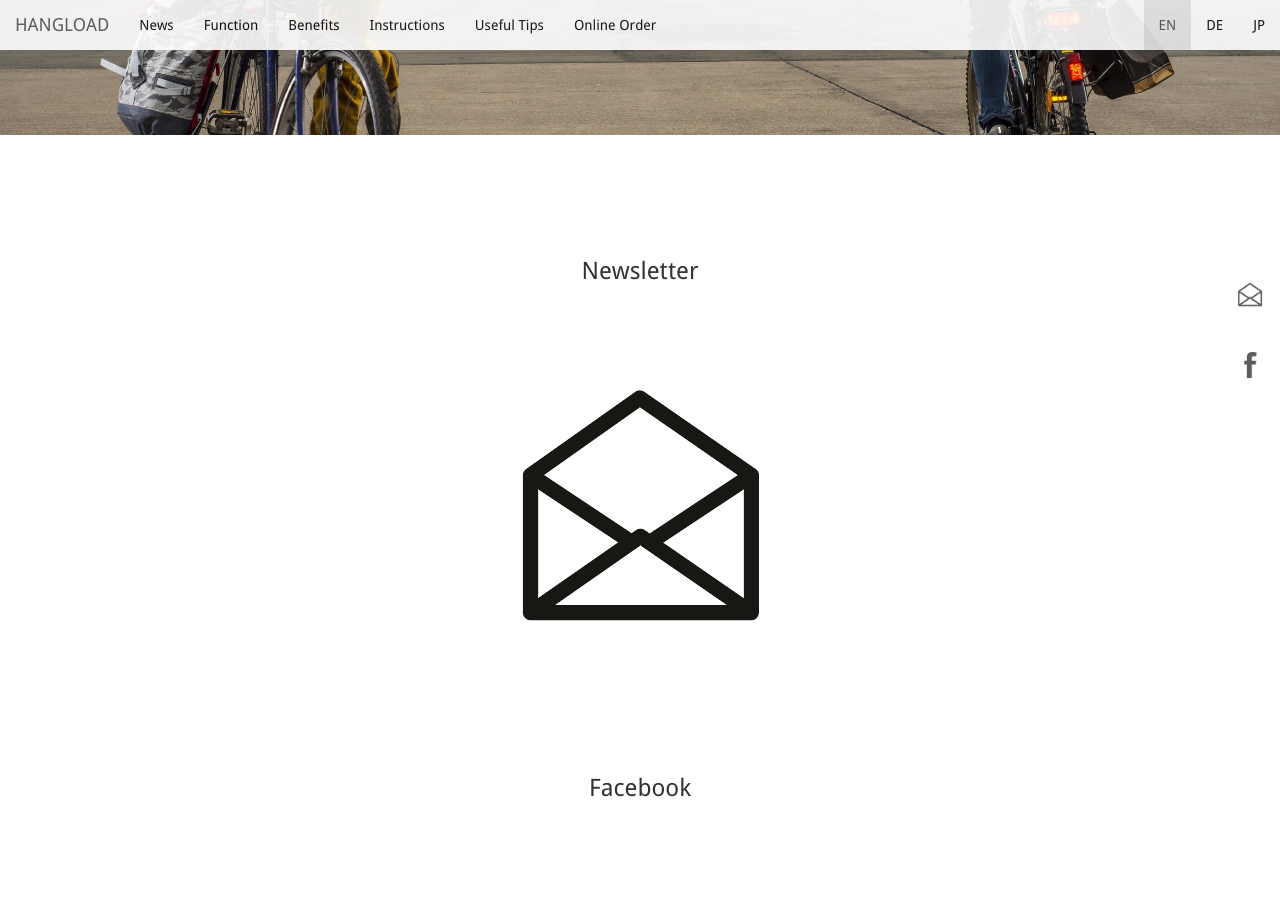
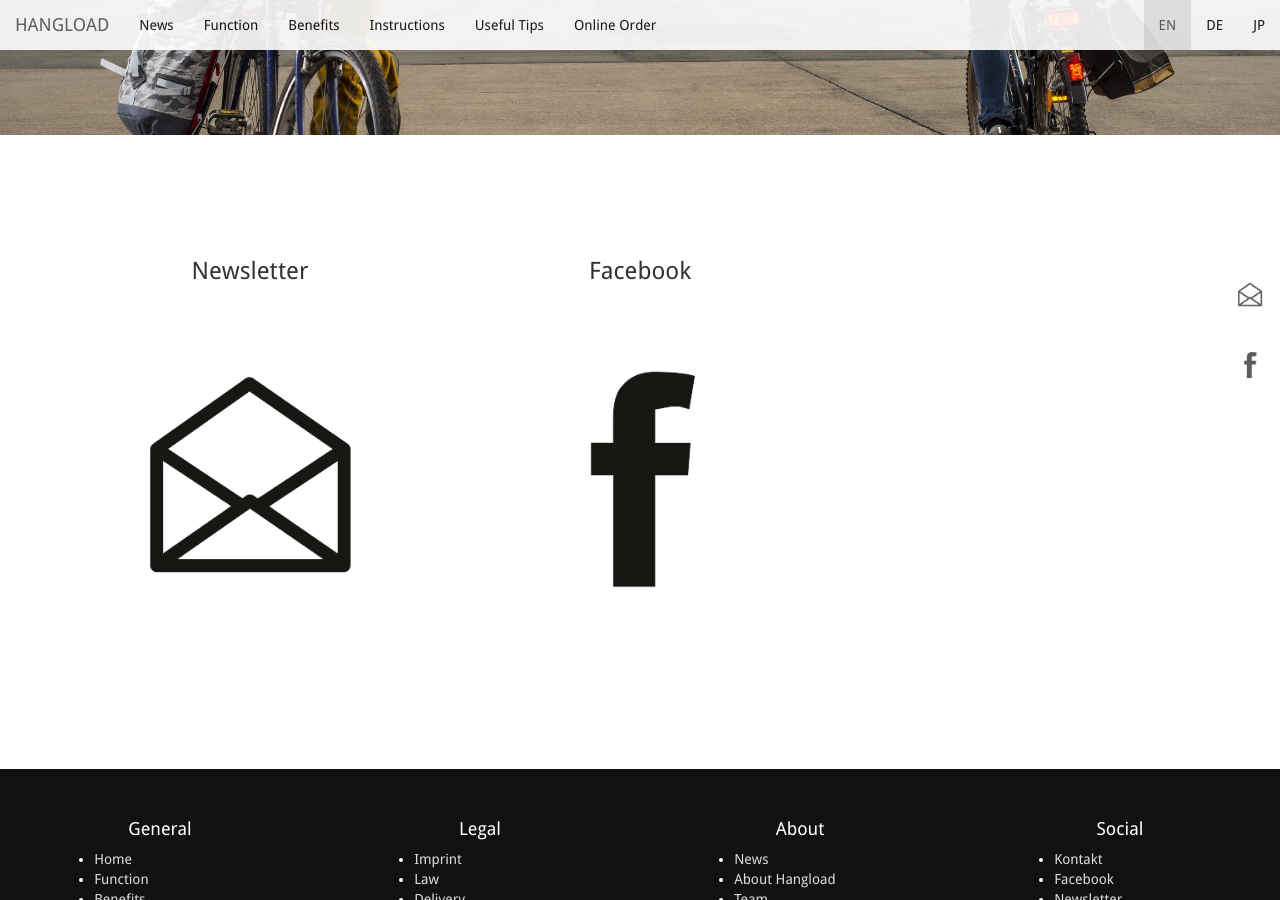
Before and after one commit to bodokaiser/hangload.com, a Jekyll site: the page built from index.html, in a window 1280 px wide and 900 px high, scrolled down 4293 px. Built offline with Jekyll 4.4.1, drawn with Linux system fonts in a browser that asks for light colours; nearby versions of some CDN libraries; library files that are not in the unit come from our copies; Markdown is read by kramdown in place of the engine named in the settings.

Commit message:
Update index.html

```diff
--- a/index.html
+++ b/index.html
@@ -224,7 +224,7 @@
 
 <article class="container" id="socialize">
   <div class="row">
-    <div class="col-xs-8 col-xs-offset-2 col-sm-6 col-sm-offset-3">
+    <div class="col-xs-10 col-xs-offset-1 col-md-4 col-md-offset-0">
       <a class="thumbnail" href="//eepurl.com/SBj6T">
         <div class="caption">
           <h3 class="text-center">Newsletter</h3>
@@ -233,7 +233,7 @@
           src="/images/icons/newsletter.png" />
       </a>
     </div>
-    <div class="col-xs-8 col-xs-offset-2 col-sm-6 col-sm-offset-3">
+    <div class="col-xs-10 col-xs-offset-1 col-md-4 col-md-offset-0">
       <a class="thumbnail" href="//facebook.com/HangLoad">
         <div class="caption">
           <h3 class="text-center">Facebook</h3>
```
